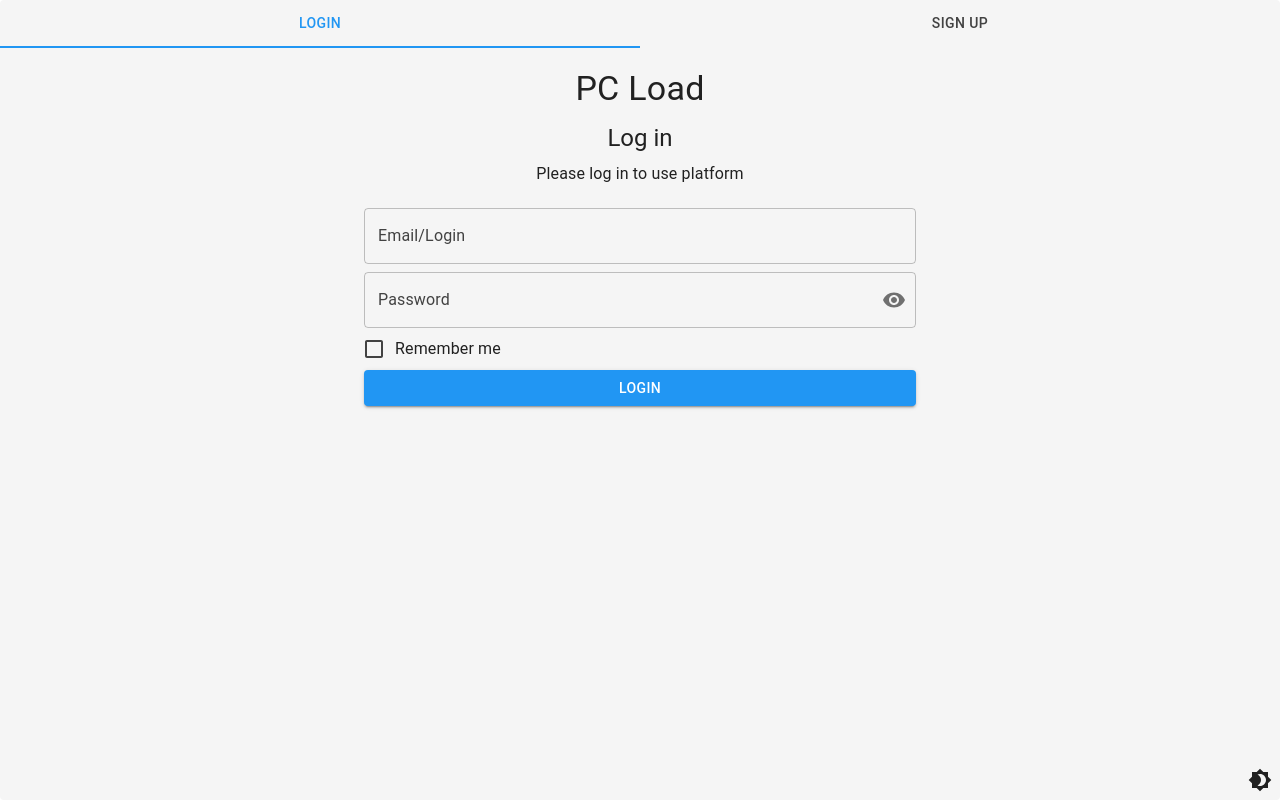
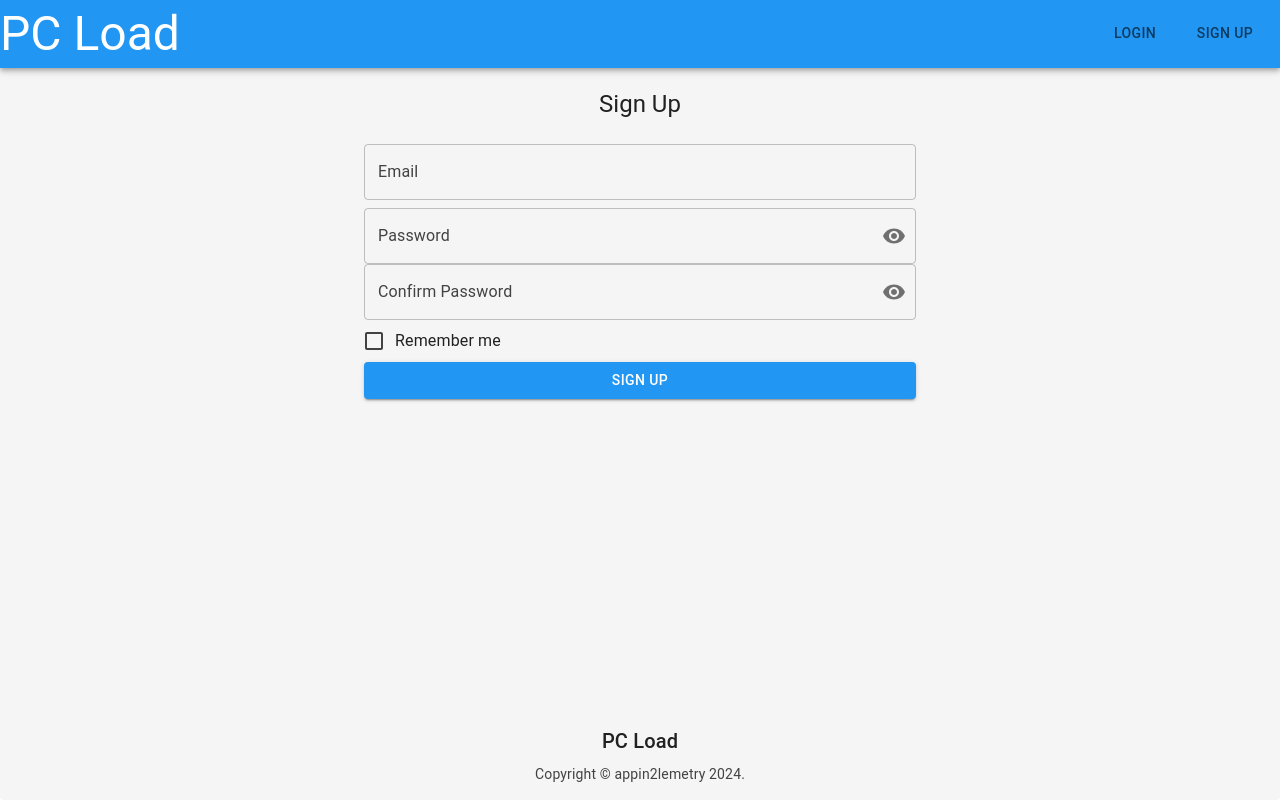
Before and after one commit to Egev604/appin2lemetry, a React (Create React App) app: page /register in a window 1280 px wide. Built offline with nearby package versions, Linux system fonts and the light colour scheme.

Commit message:
ReadyAuthPage

```diff
--- a/src/App.tsx
+++ b/src/App.tsx
@@ -5,9 +5,6 @@ import { BrowserRouter as Router } from 'react-router-dom';
 import Header from './components/Header';
 import Footer from './components/Footer';
 import AppRoutes from './routes/AppRoutes';
-import Login from "./components/Authorization/Login";
-import SignUp from "./components/Authorization/SignUp";
-import AuthPage from "./pages/AuthPage/AuthPage";
 function App() {
     const { colorMode, theme} = useTheme()
     return (
@@ -15,18 +12,17 @@ function App() {
             <ThemeProvider theme={theme}>
                 <Paper elevation={0} sx={{height: "100%"}}>
                     <Router>
-                        {/*<Grid container direction="column" style={{ minHeight: '100vh' }}>*/}
-                        {/*    <Grid item>*/}
-                        {/*        <Header />*/}
-                        {/*    </Grid>*/}
-                        {/*    <Grid item xs>*/}
-                        {/*        <AppRoutes/>*/}
-                        {/*    </Grid>*/}
-                        {/*    <Grid item>*/}
-                        {/*        <Footer />*/}
-                        {/*    </Grid>*/}
-                        {/*</Grid>*/}
-                        <AuthPage/>
+                        <Grid container direction="column" style={{ minHeight: '100vh' }}>
+                            <Grid item>
+                                <Header />
+                            </Grid>
+                            <Grid item xs>
+                                <AppRoutes/>
+                            </Grid>
+                            <Grid item>
+                                <Footer />
+                            </Grid>
+                        </Grid>
                     </Router>
                 </Paper>
             </ThemeProvider>
--- a/src/components/Authorization/Login.tsx
+++ b/src/components/Authorization/Login.tsx
@@ -34,9 +34,6 @@ const Login = () => {
     };
     return (
         <Container maxWidth="sm" style={{ marginTop: '20px' }}>
-            <Typography variant="h4" align="center" gutterBottom>
-                PC Load
-            </Typography>
             <Typography variant="h5" align="center" gutterBottom>
                 Log in
             </Typography>
--- a/src/components/Authorization/SignUp.tsx
+++ b/src/components/Authorization/SignUp.tsx
@@ -27,6 +27,7 @@ const SignUp = () => {
         confirmPassword: ''
     });
     const [showPassword, setShowPassword] = React.useState(false);
+    const [rememberMe, setRememberMe] = useState(false);
 
     const handleInputChange = (e: React.ChangeEvent<HTMLInputElement>) => {
         const { name, value } = e.target;
@@ -35,10 +36,6 @@ const SignUp = () => {
             [name]: value,
         }));
     };
-    const [rememberMe, setRememberMe] = useState(false);
-    const handleShowPassword = () => {
-        setShowPassword(!showPassword);
-    };
 
     const handleSignUp = () => {
 
@@ -46,9 +43,6 @@ const SignUp = () => {
 
     return (
         <Container maxWidth="sm" style={{ marginTop: '20px' }}>
-            <Typography variant="h4" align="center" gutterBottom>
-                PC Load
-            </Typography>
             <Typography variant="h5" align="center" gutterBottom>
                 Sign Up
             </Typography>
@@ -71,7 +65,7 @@ const SignUp = () => {
                             <InputAdornment position="end">
                                 <IconButton
                                     aria-label="toggle password visibility"
-                                    onClick={handleShowPassword}
+                                    onClick={() => setShowPassword(!showPassword)}
                                     onMouseDown={(event: React.MouseEvent<HTMLButtonElement>) => event.preventDefault()}
                                     edge="end"
                                 >
@@ -91,7 +85,7 @@ const SignUp = () => {
                             <InputAdornment position="end">
                                 <IconButton
                                     aria-label="toggle password visibility"
-                                    onClick={handleShowPassword}
+                                    onClick={() => setShowPassword(!showPassword)}
                                     onMouseDown={(event: React.MouseEvent<HTMLButtonElement>) => event.preventDefault()}
                                     edge="end"
                                 >
--- a/src/components/Header.tsx
+++ b/src/components/Header.tsx
@@ -3,31 +3,39 @@ import {Box, Tabs, Tab, AppBar, Typography, IconButton} from "@mui/material";
 import {Link} from 'react-router-dom';
 import AccountCircleIcon from '@mui/icons-material/AccountCircle';
 import Menu from "./Menu";
+import {IUser} from "../models/User";
 //qwe
 const Header = () => {
     const [isMenuOpen, setIsMenuOpen] = useState(false);
-
+    const [currentUser, setCurrentUser] = useState<IUser | undefined>(undefined);
     const toggleMenu = () => {
         setIsMenuOpen(!isMenuOpen);
     };
     return (
         <AppBar position="static">
             <Box sx={{width: '100%', display: 'flex', justifyContent: 'space-between', alignItems: 'center'}}>
-                <Link to="/main" style={{textDecoration: 'none', color: 'black'}}>
-                    <Typography variant="h3">
-                        PC Load
-                    </Typography>
-                </Link>
-                <Tabs aria-label="basic tabs example" style={{margin:10}} >
-                    <Link to="/main" style={{textDecoration: 'none', color: 'black'}}>
+                <Typography variant="h3">
+                    PC Load
+                </Typography>
+                <Tabs aria-label="basic tabs example" style={{margin: 10}}>
+                    {currentUser && (<Link to="/main" style={{textDecoration: 'none', color: 'black'}}>
                         <Tab label="Home"/>
-                    </Link>
-                    <Link to="/info" style={{textDecoration: 'none', color: 'black'}}>
+                    </Link>)}
+                    {currentUser && (<Link to="/info" style={{textDecoration: 'none', color: 'black'}}>
                         <Tab label="Information"/>
-                    </Link>
-                    <IconButton onClick={toggleMenu} size="large" edge="end" color="inherit"  >
-                        <AccountCircleIcon />
-                    </IconButton>
+                    </Link>)}
+                    {currentUser ? (<IconButton onClick={toggleMenu} size="large" edge="end" color="inherit">
+                        <AccountCircleIcon/>
+                    </IconButton>) : (
+                        <>
+                            <Link to="/login" style={{textDecoration: 'none', color: 'black'}}>
+                                <Tab label="Login"/>
+                            </Link>
+                            <Link to="/register" style={{textDecoration: 'none', color: 'black'}}>
+                                <Tab label="Sign Up"/>
+                            </Link>
+                        </>
+                    )}
                     <Menu toggleMenu={toggleMenu} isMenuOpen={isMenuOpen}/>
                 </Tabs>
             </Box>
--- /dev/null
+++ b/src/models/User.tsx
@@ -0,0 +1,5 @@
+export interface IUser {
+    id: number;
+    userName: string;
+    email: string;
+}
--- a/src/pages/AuthPage/AuthPage.tsx
+++ /dev/null
@@ -1,33 +0,0 @@
-import React, {useState} from 'react';
-import {Tabs, Tab, Grid} from '@mui/material';
-import Login from "../../components/Authorization/Login";
-import SignUp from "../../components/Authorization/SignUp";
-import NightModeToggle from "../../components/NightModeToggle";
-
-const AuthPage = () => {
-    const [tabIndex, setTabIndex] = useState(0);
-
-    const handleTabChange = (event: React.ChangeEvent<{}>, newValue: number) => {
-        setTabIndex(newValue);
-    };
-
-    return (
-        <Grid container direction="column" style={{ minHeight: '100vh' }}>
-            <Grid item>
-                <Tabs value={tabIndex} onChange={handleTabChange} variant="fullWidth">
-                    <Tab label="Login" />
-                    <Tab label="Sign Up" />
-                </Tabs>
-            </Grid>
-            <Grid item xs>
-                {tabIndex === 0 && <Login />}
-                {tabIndex === 1 && <SignUp />}
-            </Grid>
-            <Grid item style={{ marginLeft: 'auto' }}>
-                <NightModeToggle />
-            </Grid>
-        </Grid>
-    );
-};
-
-export default AuthPage;
--- a/src/routes/AppRoutes.tsx
+++ b/src/routes/AppRoutes.tsx
@@ -2,12 +2,16 @@ import React from 'react';
 import { Routes, Route } from 'react-router-dom';
 import Info from '../pages/info/Info';
 import Main from '../pages/main/components/Main';
+import Login from "../components/Authorization/Login";
+import SignUp from "../components/Authorization/SignUp";
 const AppRoutes = () => {
     return (
         <Routes>
-            <Route path="/" element={<Main/>}/>
+            <Route path="/" element={<Login/>}/>
             <Route path="/main" element={<Main/>}/>
             <Route path="/info" element={<Info/>}/>
+            <Route path="/login" element={<Login />} />
+            <Route path="/register" element={<SignUp />} />
         </Routes>
     );
 };
```
